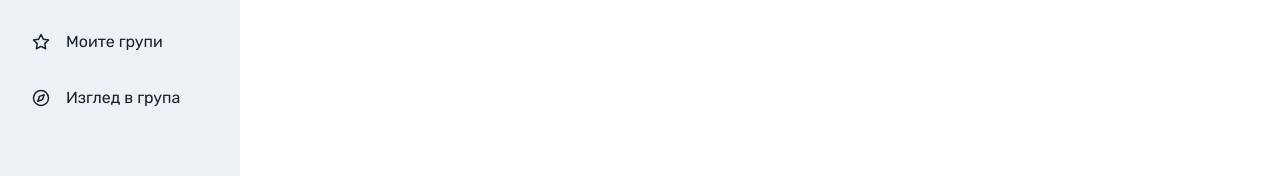
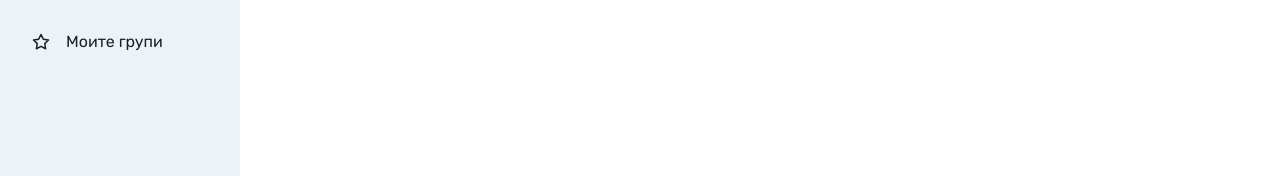
Before and after one commit to maria-pashkulova/hobby-hive, a React (Vite) app in the folder client/: page / in a window 1280 px wide. Shown: the part 122-298 px from the top of the page. Built offline with nearby package versions, Linux system fonts and the light colour scheme.

Commit message:
Remove menu item

```diff
--- a/client/src/components/navigation/Sidebar.jsx
+++ b/client/src/components/navigation/Sidebar.jsx
@@ -4,8 +4,7 @@ import NavItem from './NavItem';
 
 const listItems = [
     { title: 'Начало', icon: FiHome, to: '/' },
-    { title: 'Моите групи', icon: FiStar, to: '/my-groups' },
-    { title: 'Изглед в група', icon: FiCompass, to: '/in-group' }
+    { title: 'Моите групи', icon: FiStar, to: '/my-groups' }
 ];
 
 
```
